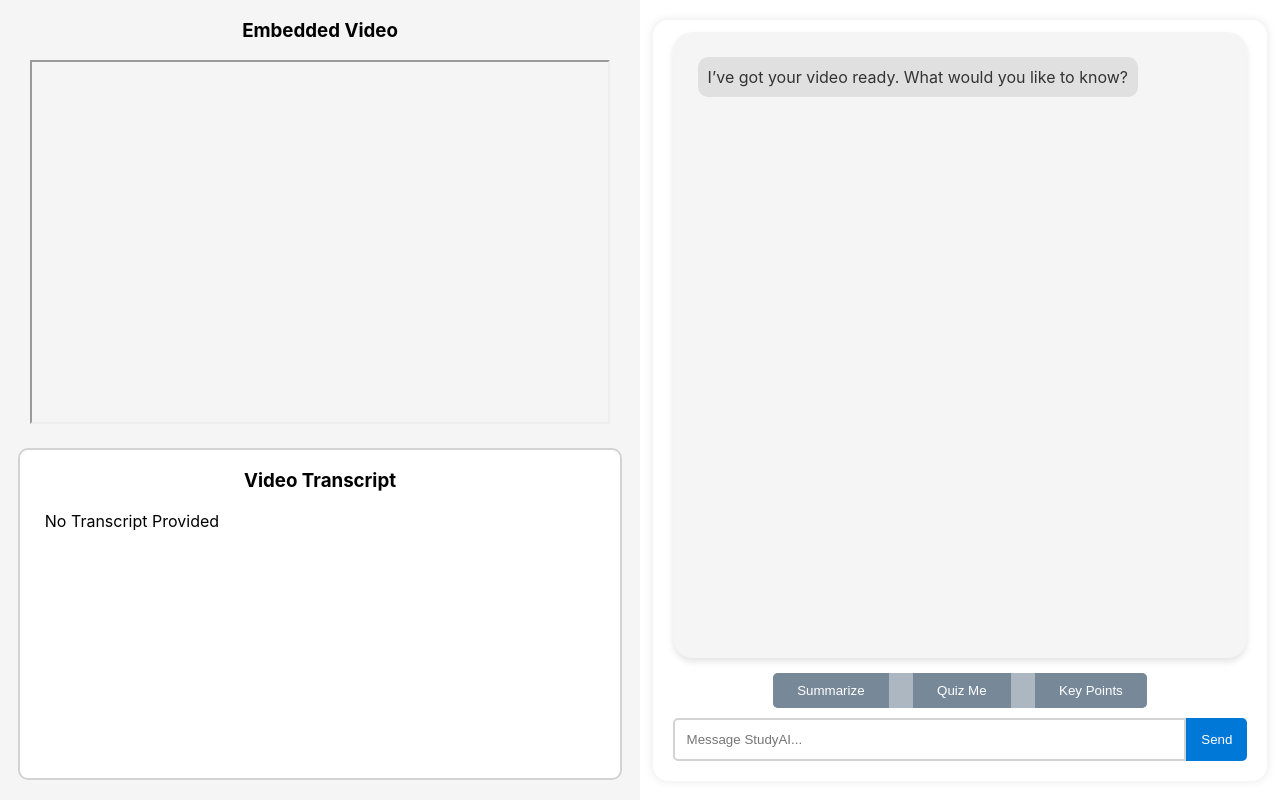
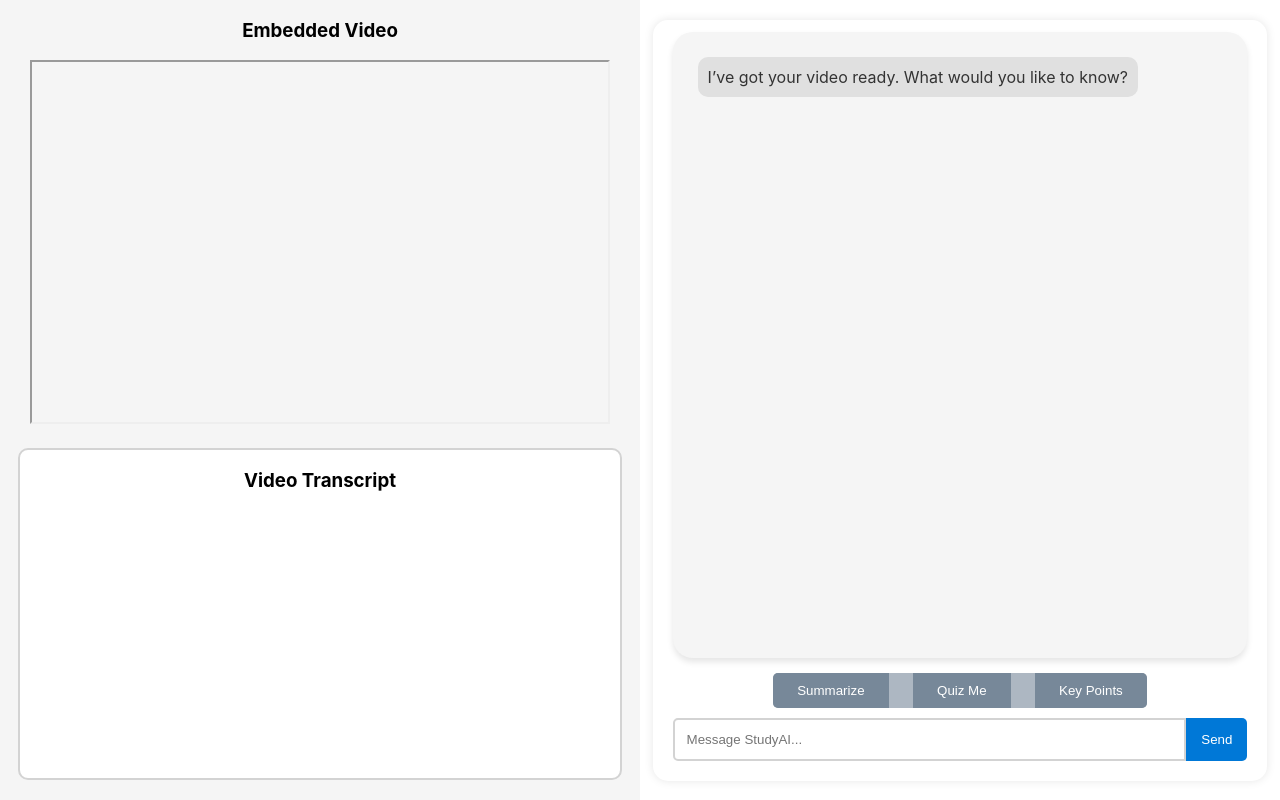
Before and after one commit to t1oluwani/StudyAI, a React (Create React App) app in the folder frontend/: page / in a window 1280 px wide. Shown: the part 800-1600 px from the top of the page. Built offline with nearby package versions, Linux system fonts and the light colour scheme.

Commit message:
New Subtitle component and Transcipt showing

```diff
--- /dev/null
+++ b/frontend/src/components/sub-components/post/sub-components/subtitle.js
@@ -0,0 +1,10 @@
+function Subtitle({ timestamp, subtitle }) {
+
+  return (
+    <a className="subtitle-text">
+      {subtitle}
+    </a>
+  );
+}
+
+export default Subtitle;
--- a/frontend/src/components/sub-components/post/video-transcript.js
+++ b/frontend/src/components/sub-components/post/video-transcript.js
@@ -1,8 +1,7 @@
 import "../../../styling/video-side.css";
+import Subtitle from "./sub-components/subtitle";
 
 function VideoTranscript({ transcript }) {
-
-  console.log("Transcript:", transcript);
 
   const toDictionary = (array) => { // Convert the transcript array to a dictionary
     if (!(Array.isArray(array))) {
@@ -15,24 +14,16 @@ function VideoTranscript({ transcript }) {
     }, {});
   }
 
-  const displayTranscript = (transcriptArray) => { // Display the transcript in a readable format
-    if (!transcriptArray) {
-      return;
-    }
-
-    console.log("Array:", transcriptArray);
-    const transcriptDict = toDictionary(transcriptArray);
-    console.log("Dictionary:", transcriptDict);
-
-    return;
-  };
-
-  const displayedTranscript = displayTranscript(transcript)
+  const transcriptDict = toDictionary(transcript);
 
   return (
     <div className="video-transcript">
       <h3>Video Transcript</h3>
-      <p>{displayedTranscript || "No Transcript Provided"}</p>
+      <div className="subtitles">
+        {Object.entries(transcriptDict).map(([start, text]) => (
+          <Subtitle timestamp={start} subtitle={text}/>
+        ))}
+      </div>
     </div>
   );
 }
--- a/frontend/src/styling/video-side.css
+++ b/frontend/src/styling/video-side.css
@@ -18,6 +18,6 @@
   width: 43vw;
 }
 
-.video-transcript p {
+.subtitles {
   text-align: start;
 }
```
